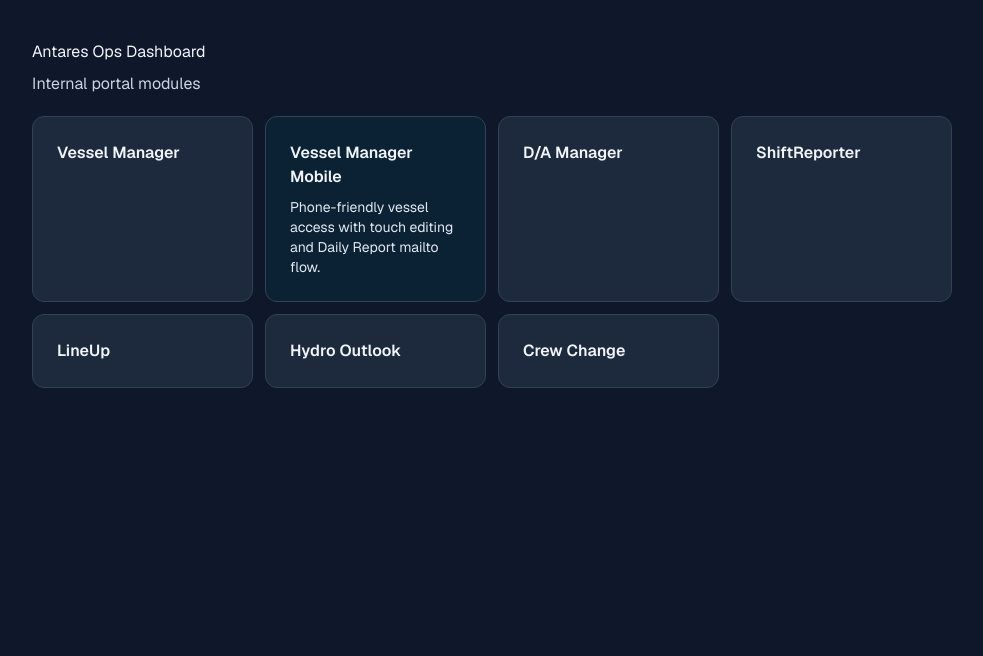
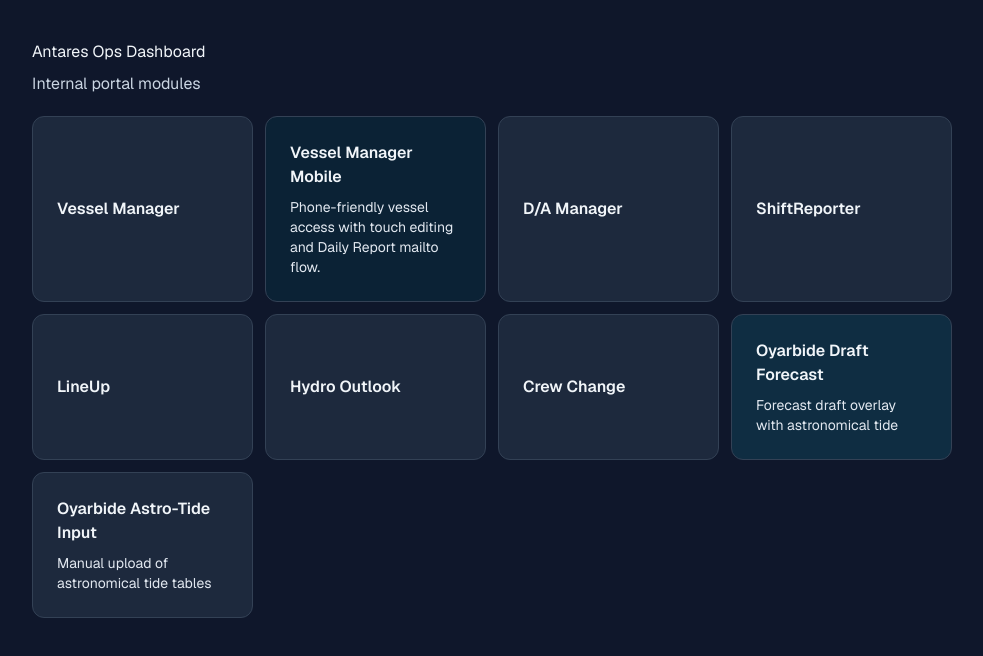
Before and after one commit to SERGIOSCAR/antares-ops-dashboard, a Next.js app: page /dashboard in a window 1280 px wide. Shown: the top 656 px of the page, without its empty margins (148-1131 px from the left). Built offline with nearby package versions, Linux system fonts and the light colour scheme.

Commit message:
fix: shiftreporter-setup updates to dashboard and running-sof-editor

```diff
--- a/app/dashboard/page.tsx
+++ b/app/dashboard/page.tsx
@@ -1,4 +1,9 @@
+"use client";
+
+import { useRouter } from "next/navigation";
+
 export default function DashboardPage() {
+  const router = useRouter();
   const apps = [
     { name: "Vessel Manager", href: "/vesselmanager" },
     {
@@ -12,6 +17,17 @@ export default function DashboardPage() {
     { name: "LineUp", href: "/lineup" },
     { name: "Hydro Outlook", href: "/hydro" },
     { name: "Crew Change", href: "/crew-change" },
+    {
+      name: "Oyarbide Draft Forecast",
+      href: "/dashboard/oyarbide",
+      description: "Forecast draft overlay with astronomical tide",
+      accent: "border-cyan-500/60 bg-cyan-900/40 hover:bg-cyan-800/40",
+    },
+    {
+      name: "Oyarbide Astro-Tide Input",
+      href: "/dashboard/oyarbide/tablas",
+      description: "Manual upload of astronomical tide tables",
+    },
   ];
 
   return (
@@ -23,11 +39,12 @@ export default function DashboardPage() {
 
       <section className="grid gap-3 [grid-template-columns:repeat(auto-fit,minmax(220px,1fr))]">
         {apps.map((app) => (
+          app.href.startsWith("http") ? (
             <a
               key={app.name}
               href={app.href}
-            target={app.href.startsWith("http") ? "_blank" : undefined}
-            rel={app.href.startsWith("http") ? "noopener noreferrer" : undefined}
+              target="_blank"
+              rel="noopener noreferrer"
               className={`block cursor-pointer rounded-xl border p-6 text-inherit no-underline transition ${
                 "accent" in app && app.accent
                   ? app.accent
@@ -39,6 +56,23 @@ export default function DashboardPage() {
                 <p className="mt-2 text-sm text-slate-200">{app.description}</p>
               ) : null}
             </a>
+          ) : (
+            <button
+              type="button"
+              key={app.name}
+              onClick={() => router.push(app.href)}
+              className={`block w-full cursor-pointer rounded-xl border p-6 text-left no-underline transition ${
+                "accent" in app && app.accent
+                  ? app.accent
+                  : "border-slate-700 bg-slate-800 hover:bg-slate-700"
+              }`}
+            >
+              <strong className="font-semibold text-slate-100">{app.name}</strong>
+              {"description" in app && app.description ? (
+                <p className="mt-2 text-sm text-slate-200">{app.description}</p>
+              ) : null}
+            </button>
+          )
         ))}
       </section>
     </main>
--- a/components/running-sof-editor.tsx
+++ b/components/running-sof-editor.tsx
@@ -48,6 +48,12 @@ function toDisplayDate(value: string) {
   if (Number.isNaN(parsed.getTime())) return "";
   // dd-MMM HH:mm without year in the input box
   return `${pad(parsed.getDate())}-${parsed.toLocaleString("en-GB", { month: "short" })} ${pad(parsed.getHours())}:${pad(parsed.getMinutes())}`;
+}
+
+function toIso(value: string) {
+  if (!value) return "";
+  if (value.includes("T")) return value;
+  return normalizeDateInput(value);
 }
 
 function splitReason(reason: string) {
@@ -103,8 +109,8 @@ export default function RunningSofEditor({
           "Content-Type": "application/json",
         },
         body: JSON.stringify({
-          from: fromInputDateTime(row.from),
-          to: row.to ? fromInputDateTime(row.to) : "",
+          from: toIso(row.from),
+          to: row.to ? toIso(row.to) : "",
           reason: row.reason.trim(),
         }),
       });
```
Lines whose indentation alone changed are shown as unchanged.
